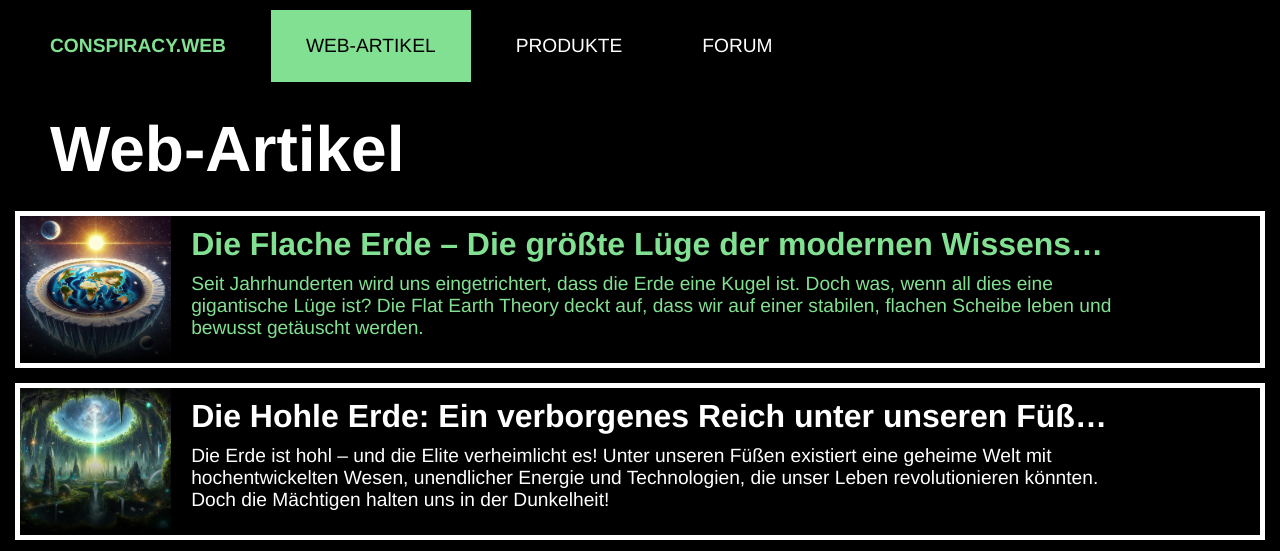
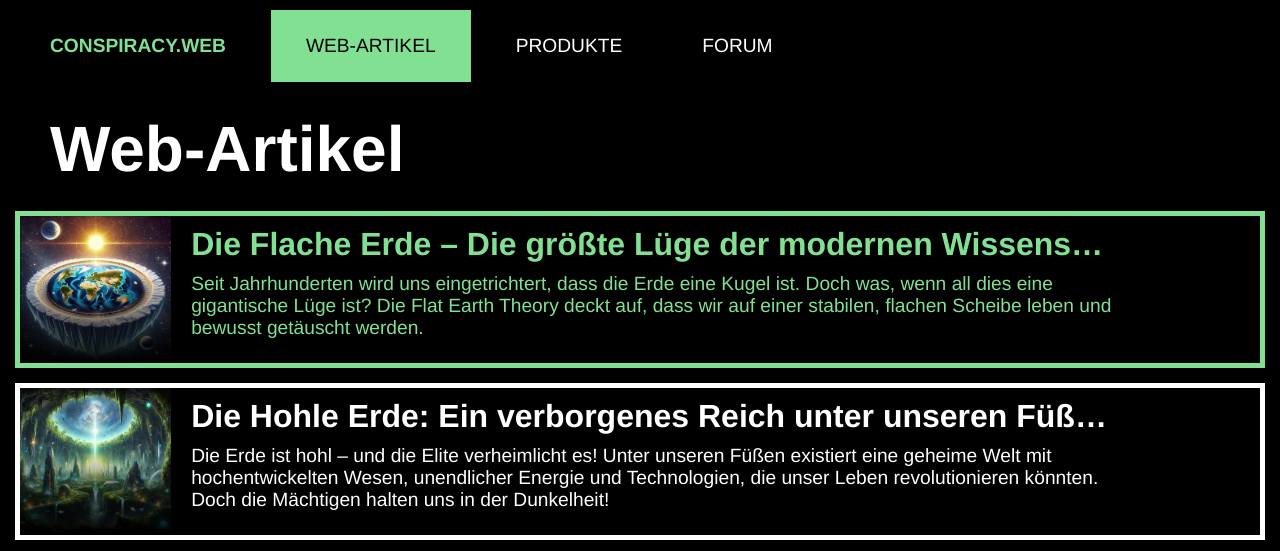
Before and after one commit to dju-f/Projekt, a PHP site: page /articles.php in a window 1280 px wide, with the pointer over the restyled element. Shown: the top 551 px of the page. Run offline with PHP 8.4, Linux system fonts and the light colour scheme; data comes from the database, SQL or seed files in the repository.

Commit message:
Nachträgliche Korrektur

```diff
--- a/style.css
+++ b/style.css
@@ -442,7 +442,7 @@ a.homepage_link_direct:hover, a.homepage_link_direct:active{
 /* 4. products.php und articles.php */
 a.clickable_div:hover div{
 
-    border: 5px solid rgb(255, 255, 255);
+    border: 5px solid rgb(129, 224, 145);
 
     color:rgb(129, 224, 145);
 }
```
